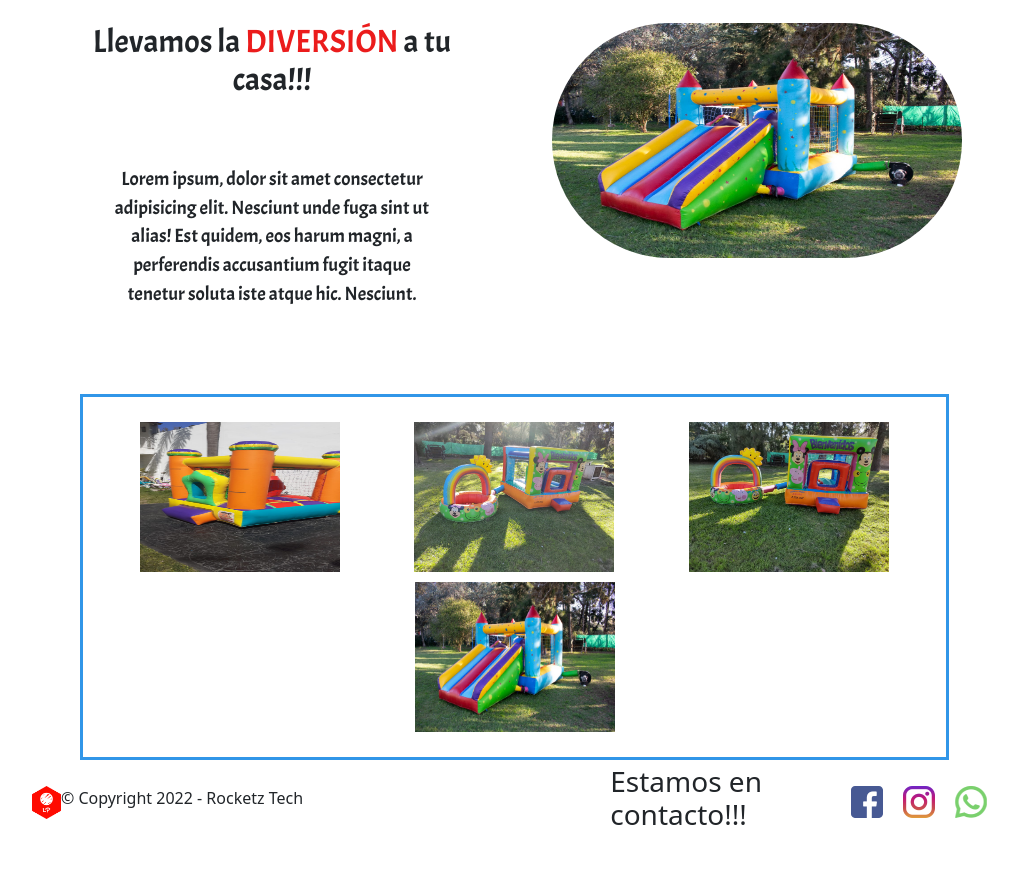
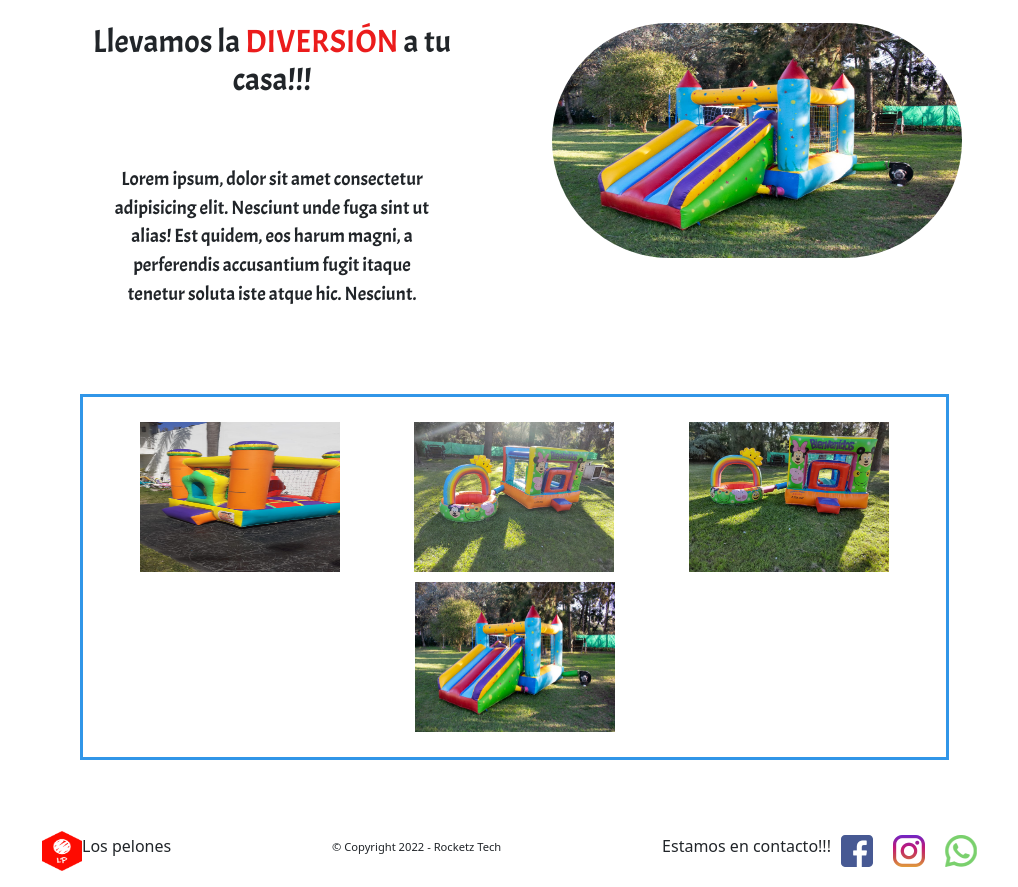
Before and after one commit to marianosanjuan86/pelones_sanjuan_mariano, a plain HTML site: page index.html in a window 1280 px wide. Shown: the part 402-1289 px from the top of the page, without its empty margins (128-1146 px from the left). Before the commit the page ends 1242 px from the top, so only its background shows below. Drawn offline with nearby package versions, Linux system fonts and the light colour scheme.

Commit message:
acomoda footer

```diff
--- a/css/index.css
+++ b/css/index.css
@@ -23,6 +23,10 @@ h2{
     margin: 20px 0px;
     padding: 0px 25px 25px 25px;
     font-size: 2rem;
+}
+
+h6{
+    font-size: 0.7rem;
 }
 
 p{
@@ -243,18 +247,25 @@ nav{
 footer{
     grid-area: footer;
     display: flex;
-    justify-content: center;
-    align-items: center;
+    justify-content: space-between;
+    width: 100%;
+    margin: 50px auto;
+    padding: 10px;
 }
 
 .logoFooter{
-    width: 5%;
-    height: 5%;
+    width: 5vh;
+    height: 5vh;
 }
 
 footer div {
     display: flex;
     align-items: center;
+}
+
+footer div h3 {
+    font-size: 1rem;
+
 }
 
 
--- a/index.html
+++ b/index.html
@@ -118,6 +118,9 @@
     <footer>
           <div>
             <img class="logoFooter" src="img/logo_small.png" alt="Imagen del logo">
+            <h3>Los pelones</h3>
+          </div>
+          <div>
             <h6>© Copyright 2022 - Rocketz Tech </h6>
           </div>
           <div>
```
